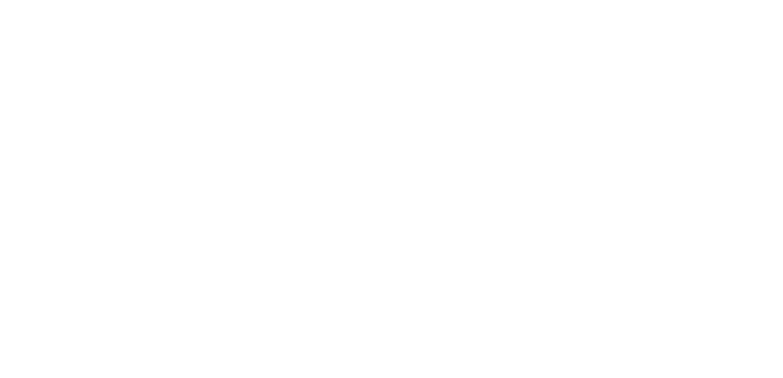
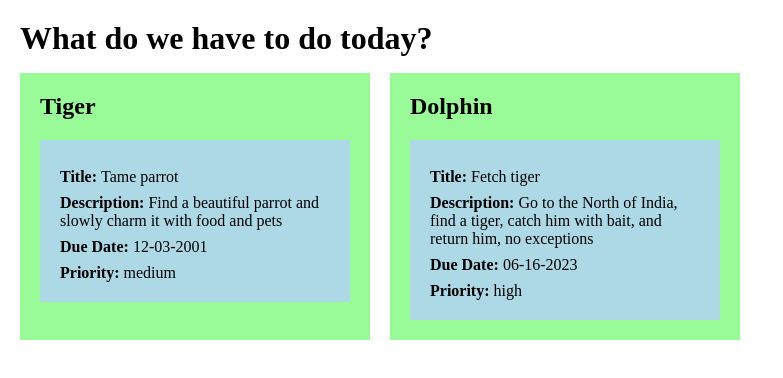
Before and after one commit to moutonbelle/todo, a website built with webpack: page src/index.html in a window 1280 px wide. Shown: the whole page, without its empty margins (0-783 px from the left). Built offline with nearby package versions, Linux system fonts and the light colour scheme.

Commit message:
Add renderer fn to draw projects and todos inside them; add CSS

```diff
--- a/src/index.html
+++ b/src/index.html
@@ -6,6 +6,7 @@
     <title>To-Do System</title>
 </head>
 <body>
-
+    <h1>What do we have to do today?</h1>
+    <div id="projects"></div>
 </body>
 </html>
--- a/src/main.js
+++ b/src/main.js
@@ -1,3 +1,4 @@
+import "./styles.css";
 import ToDoSystem from "./todosystem.js";
 
 class ToDoController {
@@ -18,12 +19,50 @@ class ToDoController {
 }
 
 class ToDoRenderer {
-    draw (todos) {
+    log (todos) {
         todos.projects.forEach(project => {
             console.log(project.id, project.name);
             project.todos.forEach(todo => {
                 console.log(todo.details);
             });
+        });
+    }
+
+    clear () {
+        document.querySelector("div#projects").replaceChildren();
+    }
+
+    draw (todos) {
+        this.clear();
+        let mainDiv = document.querySelector("div#projects");
+
+        todos.projects.forEach(project => {
+            let projectDiv = document.createElement("div");
+            projectDiv.classList.add("project");
+            projectDiv.dataset.id = project.id;
+
+            let projectName = document.createElement("h2");
+            projectName.classList.add("project-name");
+            projectName.textContent = project.name;
+            projectDiv.append(projectName);
+
+            project.todos.forEach(todo => {
+                let todoDiv = document.createElement("div");
+                todoDiv.classList.add("todo");
+                todoDiv.dataset.id = todo.id;
+
+                for (let property in todo.formattedDetails) {
+                    let line = document.createElement("p");
+                    let propertyName = document.createElement("strong");
+                    propertyName.textContent = property + ": ";
+                    line.append(propertyName, todo.formattedDetails[property]);
+                    todoDiv.append(line);
+                }
+
+                projectDiv.append(todoDiv);
+            })
+
+            mainDiv.append(projectDiv);
         });
     }
 }
@@ -38,6 +77,18 @@ function testSuite () {
     todoController.addProject("Dolphin");
     todoController.addTodo(todoController.system.projects[0].id, {title: "Fetch tiger", description: "Go to the jungle, catch the tiger, and return him", dueDate: "05-15-1999", priority: "high"});
     todoController.addTodo(todoController.system.projects[0].id, {title: "Tame parrot", description: "Find a beautiful parrot and slowly charm it with food and pets", dueDate: "12-03-2001", priority: "medium"});
+    todoController.renderer.log(todoController.system);
+    todoController.updateTodo(todoController.system.projects[0].id, todoController.system.projects[0].todos[0].id, {description: "Go to the North of India, find a tiger, catch him with bait, and return him, no exceptions", dueDate: "06-16-2023"});
+    todoController.renderer.log(todoController.system);
+    todoController.moveTodo(todoController.system.projects[0].id, todoController.system.projects[1].id, todoController.system.projects[0].todos[0].id)
+    todoController.renderer.log(todoController.system);
+}
+
+function testSuiteHTML () {
+    todoController.addProject("Tiger");
+    todoController.addProject("Dolphin");
+    todoController.addTodo(todoController.system.projects[0].id, {title: "Fetch tiger", description: "Go to the jungle, catch the tiger, and return him", dueDate: "05-15-1999", priority: "high"});
+    todoController.addTodo(todoController.system.projects[0].id, {title: "Tame parrot", description: "Find a beautiful parrot and slowly charm it with food and pets", dueDate: "12-03-2001", priority: "medium"});
     todoController.renderer.draw(todoController.system);
     todoController.updateTodo(todoController.system.projects[0].id, todoController.system.projects[0].todos[0].id, {description: "Go to the North of India, find a tiger, catch him with bait, and return him, no exceptions", dueDate: "06-16-2023"});
     todoController.renderer.draw(todoController.system);
@@ -45,4 +96,4 @@ function testSuite () {
     todoController.renderer.draw(todoController.system);
 }
 
-testSuite();
+testSuiteHTML();
--- /dev/null
+++ b/src/styles.css
@@ -0,0 +1,35 @@
+* {
+    margin: 0;
+    padding: 0;
+    box-sizing: border-box;
+}
+
+body {
+    padding: 20px;
+}
+
+div#projects {
+    display: flex;
+    gap: 20px;
+
+    margin-top: 1rem;
+}
+
+div.project {
+    flex: 0 0 350px;
+    background-color: palegreen;
+    padding: 20px;
+
+    display: flex;
+    flex-direction: column;
+    gap: 20px;
+}
+
+div.todo {
+    background-color: lightblue;
+    padding: 20px;
+
+    & p {
+        margin-top: 0.5rem;
+    }
+}
--- a/src/todo.js
+++ b/src/todo.js
@@ -23,4 +23,13 @@ export default class Todo {
             priority: this.priority,
         };
     }
+
+    get formattedDetails () {
+        return {
+            "Title": this.title,
+            "Description": this.description,
+            "Due Date": this.dueDate,
+            "Priority": this.priority,
+        }
+    }
 }
```
